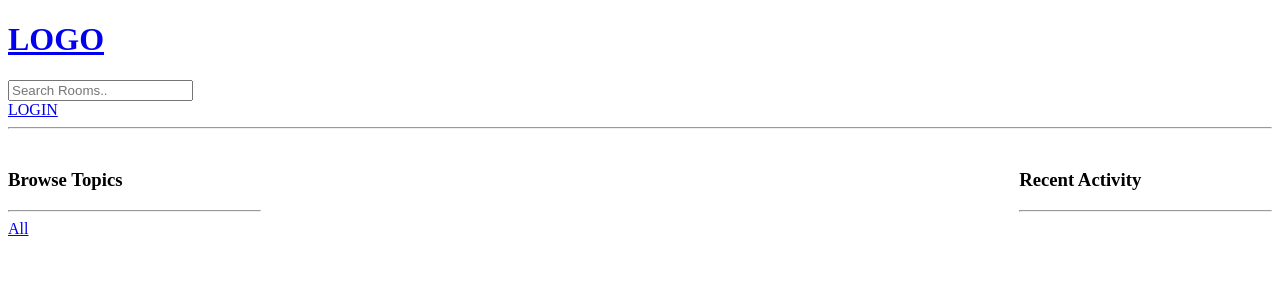
After one commit to swarina/Study-Buddy, a Django app: template base/templates/base/profile.html in a window 1280 px wide. The commit adds this page. Shown: the top 300 px of the page. Run offline with Django 4.2, Linux system fonts and the light colour scheme; the template is opened without the code that fills it, so the values that code supplies are empty.

Commit message:
Add: user profile view

```diff
--- a/base/templates/base/activity_component.html
+++ b/base/templates/base/activity_component.html
@@ -3,7 +3,7 @@
 
 {% for message in room_messages %}
     <div>
-        <small>@{{message.user}} {{message.created|timesince}}</small>
+        <small><a href="{% url 'user-profile' message.user.id %}">@{{message.user}}</a> {{message.created|timesince}}</small>
         <small>replied to "{{message.room}}"</small>
 
         <p>{{message}}</p>
--- a/base/templates/base/feed_component.html
+++ b/base/templates/base/feed_component.html
@@ -6,7 +6,7 @@
         <a href="{% url 'delete-room' room.id %}">Delete</a>
         {% endif %}
 
-        <span>@{{ room.host.username }}</span>
+        <a href="{% url 'user-profile' room.host.id %}">@{{ room.host.username }}</a>
         <h5>{{room.id}} --
             <a href="{% url 'room' room.id %}">
             {{ room.name }}
--- /dev/null
+++ b/base/templates/base/profile.html
@@ -0,0 +1,22 @@
+{% extends "main.html" %}
+
+{% block content %}
+
+<style>
+    .profile-container {
+        display: grid;
+        grid-template-columns: 1fr 3fr 1fr;
+    }
+</style>
+
+<h1>{{user.username}}</h1>
+
+<div class="profile-container">
+    <div>{% include 'base/topics_component.html' %}</div>
+
+    <div>{% include 'base/feed_component.html' %}</div>
+
+    <div>{% include 'base/activity_component.html' %}</div>
+</div>
+
+{% endblock content %}
--- a/base/urls.py
+++ b/base/urls.py
@@ -10,6 +10,7 @@
 
     path('', views.home, name="home"),
     path('room/<str:pk>', views.room, name="room"),
+    path('profile/<str:pk>', views.userProfile, name="user-profile"),
 
     path('create-room/', views.createRoom, name="create-room"),
     path('update-room/<str:pk>/', views.updateRoom, name="update-room"),
```
Also changed, not shown: base/views.py (+10 -0 lines).
